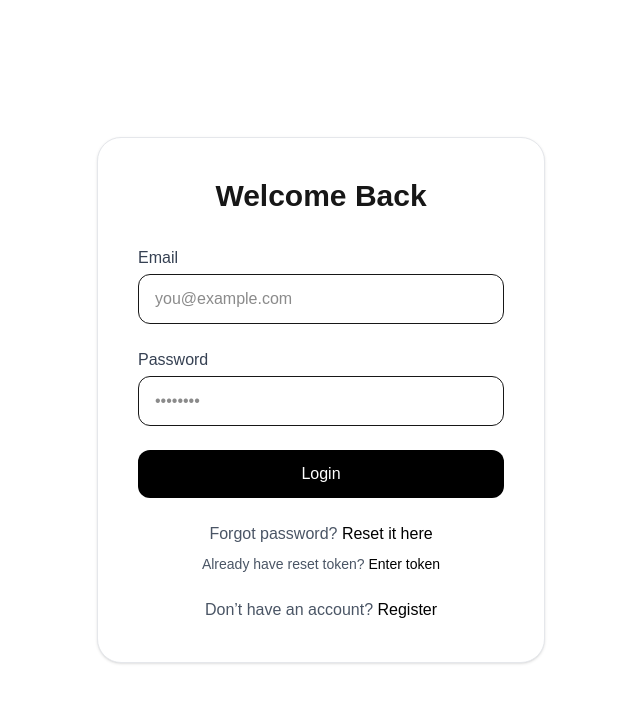
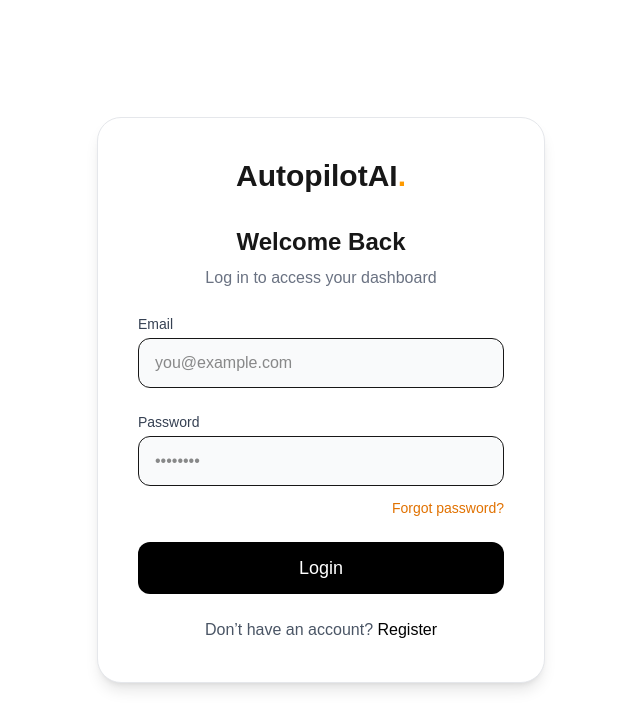
Before and after one commit to Leomessi0101/autopilotai-frontend, a Next.js app: page /login in a window 1280 px wide. Shown: the top 728 px of the page, without its empty margins (319-959 px from the left). Built offline with nearby package versions, Linux system fonts and the light colour scheme.

Commit message:
Added billing page + improved UI

```diff
--- a/app/login/page.tsx
+++ b/app/login/page.tsx
@@ -21,7 +21,7 @@ export default function LoginPage() {
       });
 
       const token = res.data.token;
-      const subscription = res.data.subscription;
+      const subscription = res.data.subscription_plan;
 
       localStorage.setItem("autopilot_token", token);
       localStorage.setItem("autopilot_subscription", subscription);
@@ -40,70 +40,83 @@ export default function LoginPage() {
 
   return (
     <div className="min-h-screen flex items-center justify-center bg-white px-4">
-      <div className="w-full max-w-md p-10 border border-gray-200 rounded-3xl shadow-sm bg-white">
-        <h1 className="text-3xl font-bold text-center mb-8">
-          Welcome Back
+      <div className="w-full max-w-md p-10 border border-gray-200 rounded-3xl shadow-lg bg-white">
+
+        {/* Logo */}
+        <h1
+          className="text-3xl font-bold text-center mb-8 cursor-pointer"
+          onClick={() => router.push("/")}
+        >
+          AutopilotAI<span className="text-amber-500">.</span>
         </h1>
 
+        {/* Title */}
+        <h2 className="text-2xl font-semibold text-center mb-2">
+          Welcome Back
+        </h2>
+        <p className="text-center text-gray-500 mb-6">
+          Log in to access your dashboard
+        </p>
+
+        {/* Error */}
         {error && (
-          <div className="mb-4 p-3 bg-red-100 border border-red-300 rounded-xl text-red-800">
+          <div className="mb-4 p-3 bg-red-100 border border-red-300 rounded-xl text-red-800 text-sm">
             {error}
           </div>
         )}
 
+        {/* Form */}
         <div className="space-y-6">
           <div>
-            <label className="block text-gray-700 mb-1">Email</label>
+            <label className="block text-sm text-gray-700 mb-1">Email</label>
             <input
               value={email}
               onChange={(e) => setEmail(e.target.value)}
               type="email"
-              className="w-full px-4 py-3 border rounded-xl focus:outline-none focus:border-black"
+              className="w-full px-4 py-3 border rounded-xl focus:outline-none focus:border-black bg-gray-50"
               placeholder="you@example.com"
             />
           </div>
 
           <div>
-            <label className="block text-gray-700 mb-1">Password</label>
+            <label className="block text-sm text-gray-700 mb-1">Password</label>
             <input
               value={password}
               onChange={(e) => setPassword(e.target.value)}
               type="password"
-              className="w-full px-4 py-3 border rounded-xl focus:outline-none focus:border-black"
+              className="w-full px-4 py-3 border rounded-xl focus:outline-none focus:border-black bg-gray-50"
               placeholder="••••••••"
             />
           </div>
 
+          {/* Forgot password */}
+          <div className="flex justify-end -mt-3">
+            <button
+              onClick={() => router.push("/forgot-password")}
+              className="text-sm text-amber-600 hover:text-amber-700 hover:underline transition"
+            >
+              Forgot password?
+            </button>
+          </div>
+
+          {/* Login button */}
           <button
             onClick={handleLogin}
-            className="w-full py-3 bg-black text-white rounded-xl hover:bg-gray-900 transition"
+            className="w-full py-3 bg-black text-white rounded-xl hover:bg-gray-900 transition text-lg"
           >
             Login
           </button>
         </div>
 
-        {/* Extra Actions */}
-        <div className="text-center text-gray-600 mt-6 space-y-2">
-          <div>
-            Forgot password?{" "}
-            <a href="/forgot-password" className="text-black hover:underline">
-              Reset it here
-            </a>
-          </div>
-
-          <div className="text-sm">
-            Already have reset token?{" "}
-            <a href="/reset-password" className="text-black hover:underline">
-              Enter token
-            </a>
-          </div>
-        </div>
-
+        {/* Register */}
         <div className="text-center text-gray-600 mt-6">
           Don’t have an account?{" "}
-          <a href="/register" className="text-black hover:underline">
+          <button
+            onClick={() => router.push("/register")}
+            className="text-black hover:underline"
+          >
             Register
-          </a>
+          </button>
         </div>
       </div>
     </div>
```
